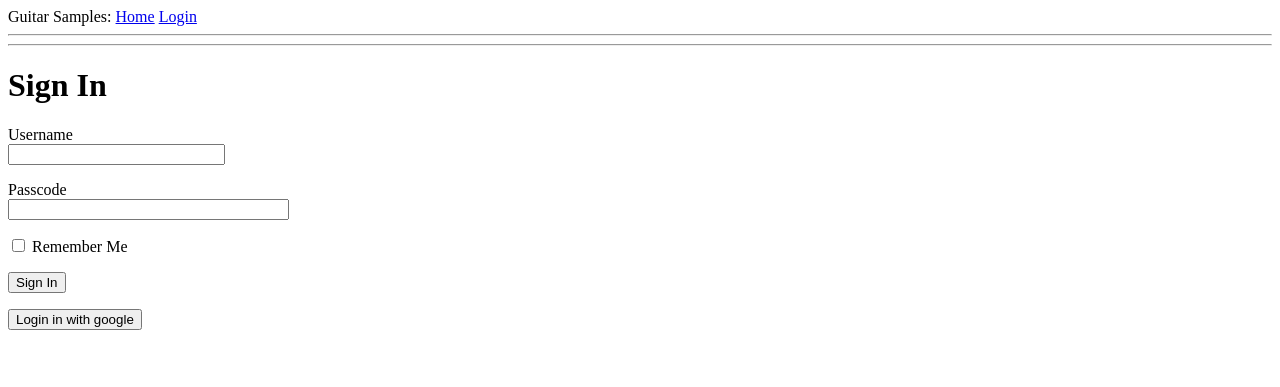
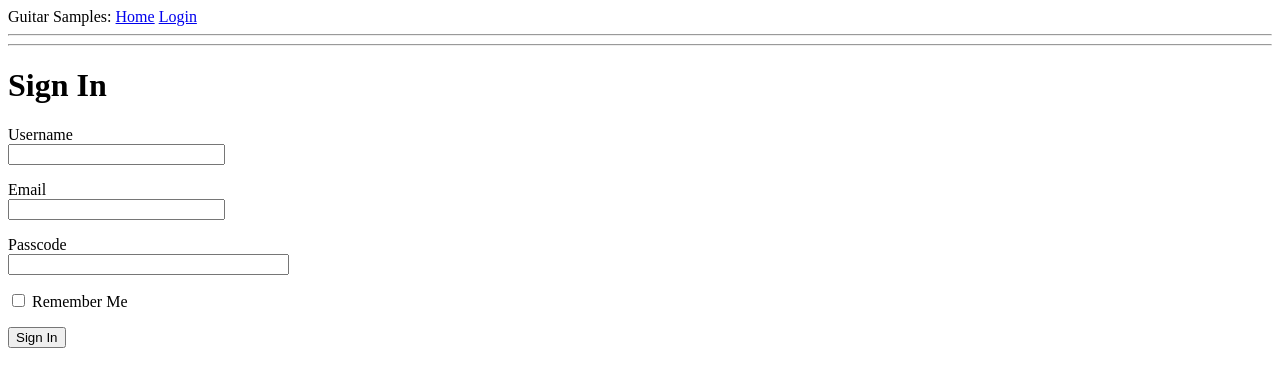
Before and after one commit to NerdyBread/Guitar-Samples, a Flask app: page /login in a window 1280 px wide. Shown: the top 387 px of the page. Run offline with Flask 2, Linux system fonts and the light colour scheme.

Commit message:
Got rid of the oauth thing

```diff
--- a/app/__init__.py
+++ b/app/__init__.py
@@ -2,13 +2,11 @@ from flask import Flask
 from config import Config
 from flask_sqlalchemy import SQLAlchemy
 from flask_migrate import Migrate
-from authlib.integrations.flask_client import OAuth
 
 app = Flask(__name__)
 
 app.config.from_object(Config)
 db = SQLAlchemy(app)
 migrate = Migrate(app, db)
-oauth = OAuth(app)
 
 from app import routes, models
--- a/app/forms.py
+++ b/app/forms.py
@@ -3,7 +3,8 @@ from wtforms import StringField, PasswordField, BooleanField, SubmitField
 from wtforms.validators import DataRequired
 
 class LoginForm(FlaskForm):
-    username = StringField('Username', validators=[DataRequired()])
-    password = PasswordField('Passcode', validators=[DataRequired()])
-    remember_me = BooleanField('Remember Me')
-    submit = SubmitField('Sign In')
+	username = StringField('Username', validators=[DataRequired()])
+	email = StringField('Email', validators=[DataRequired()])
+	password = PasswordField('Passcode', validators=[DataRequired()])
+	remember_me = BooleanField('Remember Me')
+	submit = SubmitField('Sign In')
--- a/app/routes.py
+++ b/app/routes.py
@@ -1,26 +1,12 @@
-from flask import flash, redirect, render_template, url_for, session
+from flask import flash, redirect, render_template, url_for
 
-from app import app, oauth
+from app import app
 from app.forms import LoginForm
-
-google = oauth.register(
-    name='google',
-    client_id='430463536908-10a790mc125t036in6fusbt0phfj9mf8.apps.googleusercontent.com',
-    client_secret=open('client_secret.key', 'r').read(),
-    access_token_url='https://accounts.google.com/o/oauth2/token',
-    access_token_params=None,
-    authorize_url='https://accounts.google.com/o/oauth2/auth',
-    authorize_params=None,
-    api_base_url='https://www.googleapis.com/oauth2/v1/',
-    userinfo_endpoint='https://openidconnect.googleapis.com/v1/userinfo',
-    client_kwargs={'scope': 'openid email profile'}
-)
 
 @app.route('/')
 @app.route('/index')
 def index():
-	email = dict(session).get('email', None)
-	return render_template('index.html', title="Home", email=email)
+	return render_template('index.html', title="Home")
 
 @app.route('/login', methods=['GET', 'POST'])
 def login():
@@ -29,19 +15,3 @@ def login():
 		flash(f"Login requested for user {form.username.data}, remember me {form.remember_me.data}")
 		return redirect(url_for('index'))
 	return render_template('login.html', title="Sign In", form=form)
-
-@app.route('/googlelogin')
-def googlelogin():
-	google = oauth.create_client('google')
-	redirect_uri = url_for('authorize', _external=True)
-	return google.authorize_redirect(redirect_uri)
-
-@app.route('/authorize')
-def authorize():
-	google = oauth.create_client('google')
-	token = google.authorize_access_token()
-	resp = google.get('userinfo')
-	resp.raise_for_status()
-	user_info = resp.json()
-	session['email'] = user_info['email'] # TODO get info directly from database instead of lifting from dict
-	return redirect(url_for('index'))
--- a/app/templates/index.html
+++ b/app/templates/index.html
@@ -2,10 +2,5 @@
 
 {% block content %}
 <h1>Welcome to Guitar Samples</h1>
-{% if email %}
-<p>Welcome {{ email }}</p>
-{% else %}
-<p>Hello, you are not logged in</p>
 <a href="{{ url_for('login') }}">Log in here</a>
-{% endif %}
 {% endblock %}
--- a/app/templates/login.html
+++ b/app/templates/login.html
@@ -11,6 +11,13 @@
 			<span style="color: red;">[{{ error }}]</span>
 			{% endfor %}
         </p>
+		<p>
+            {{ form.email.label }}<br>
+            {{ form.email(size=24) }}
+			{% for error in form.email.errors %}
+			<span style="color: red;">[{{ error }}]</span>
+			{% endfor %}
+        </p>
         <p>
             {{ form.password.label }}<br>
             {{ form.password(size=32) }}
@@ -21,7 +28,4 @@
         <p>{{ form.remember_me() }} {{ form.remember_me.label }}</p>
         <p>{{ form.submit() }}</p>
     </form>
-	<a href="{{ url_for('googlelogin')}}">
-		<button>Login in with google</button>
-	</a>
 {% endblock %}
```
